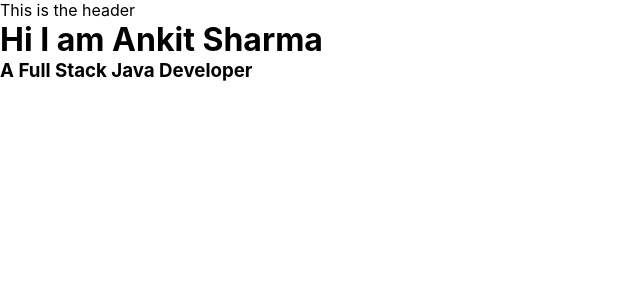
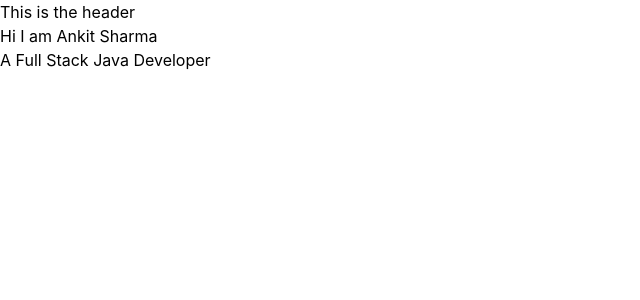
Before and after one commit to darkaster72/darkaster72.github.io, a React (Create React App) app: page / in a window 1280 px wide. Shown: the top 300 px of the page, without its empty margins (0-640 px from the left). Built offline with nearby package versions, Linux system fonts and the light colour scheme.

Commit message:
added tailwind

```diff
--- /dev/null
+++ b/craco.config.js
@@ -0,0 +1,10 @@
+module.exports = {
+    style: {
+      postcss: {
+        plugins: [
+          require('tailwindcss'),
+          require('autoprefixer'),
+        ],
+      },
+    },
+  }
--- a/src/index.css
+++ b/src/index.css
@@ -1,3 +1,7 @@
+@tailwind base;
+@tailwind components;
+@tailwind utilities;
+
 body {
   margin: 0;
   font-family: -apple-system, BlinkMacSystemFont, 'Segoe UI', 'Roboto', 'Oxygen',
@@ -11,3 +15,7 @@
   font-family: source-code-pro, Menlo, Monaco, Consolas, 'Courier New',
     monospace;
 }
+
+.logo {
+  height: 2rem;
+}
--- /dev/null
+++ b/tailwind.config.js
@@ -0,0 +1,11 @@
+module.exports = {
+  purge: ['./src/**/*.{js,jsx,ts,tsx}', './public/index.html'],
+  darkMode: false, // or 'media' or 'class'
+  theme: {
+    extend: {},
+  },
+  variants: {
+    extend: {},
+  },
+  plugins: [],
+}
```
Also changed, not shown: package.json (+8 -4 lines).
